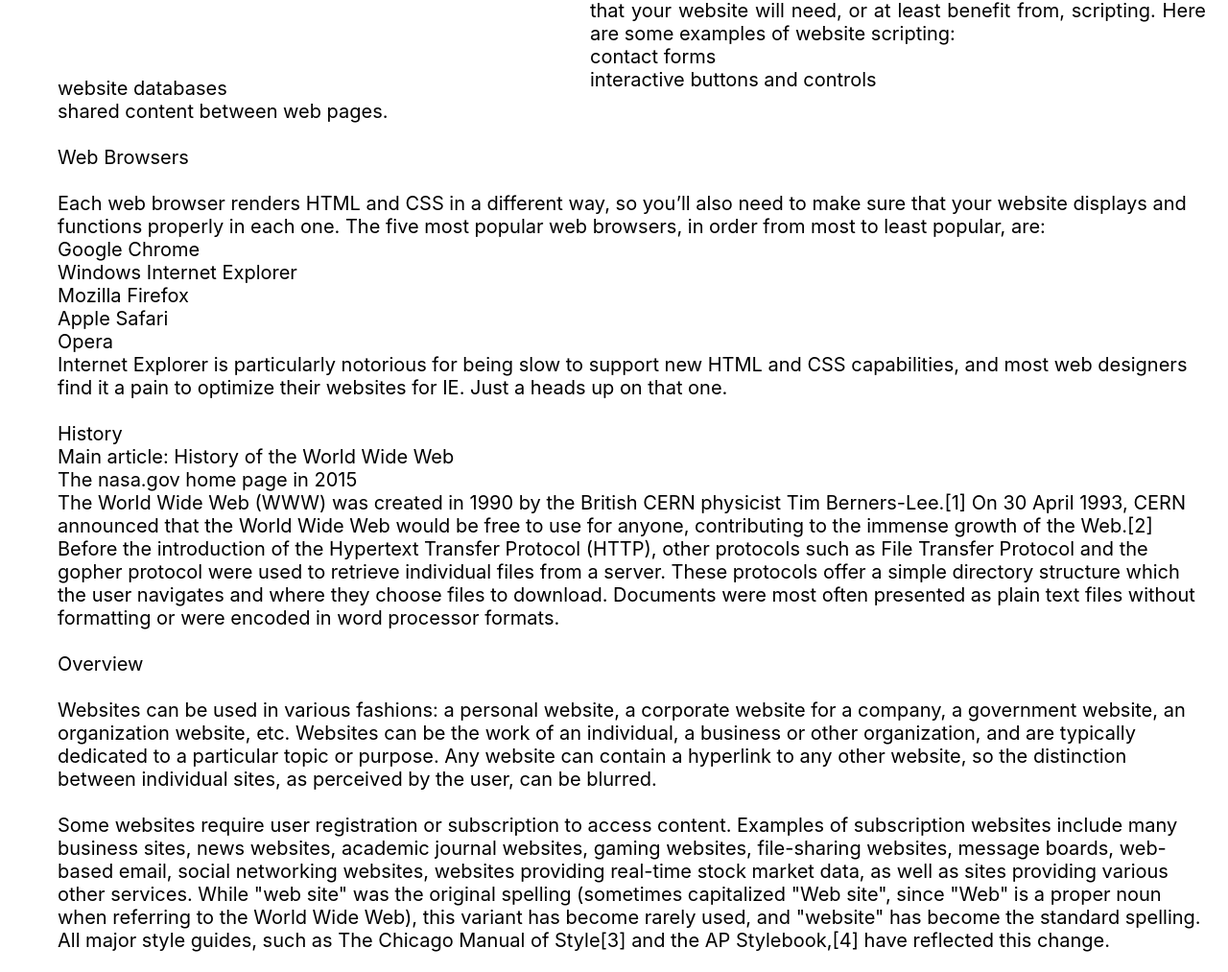
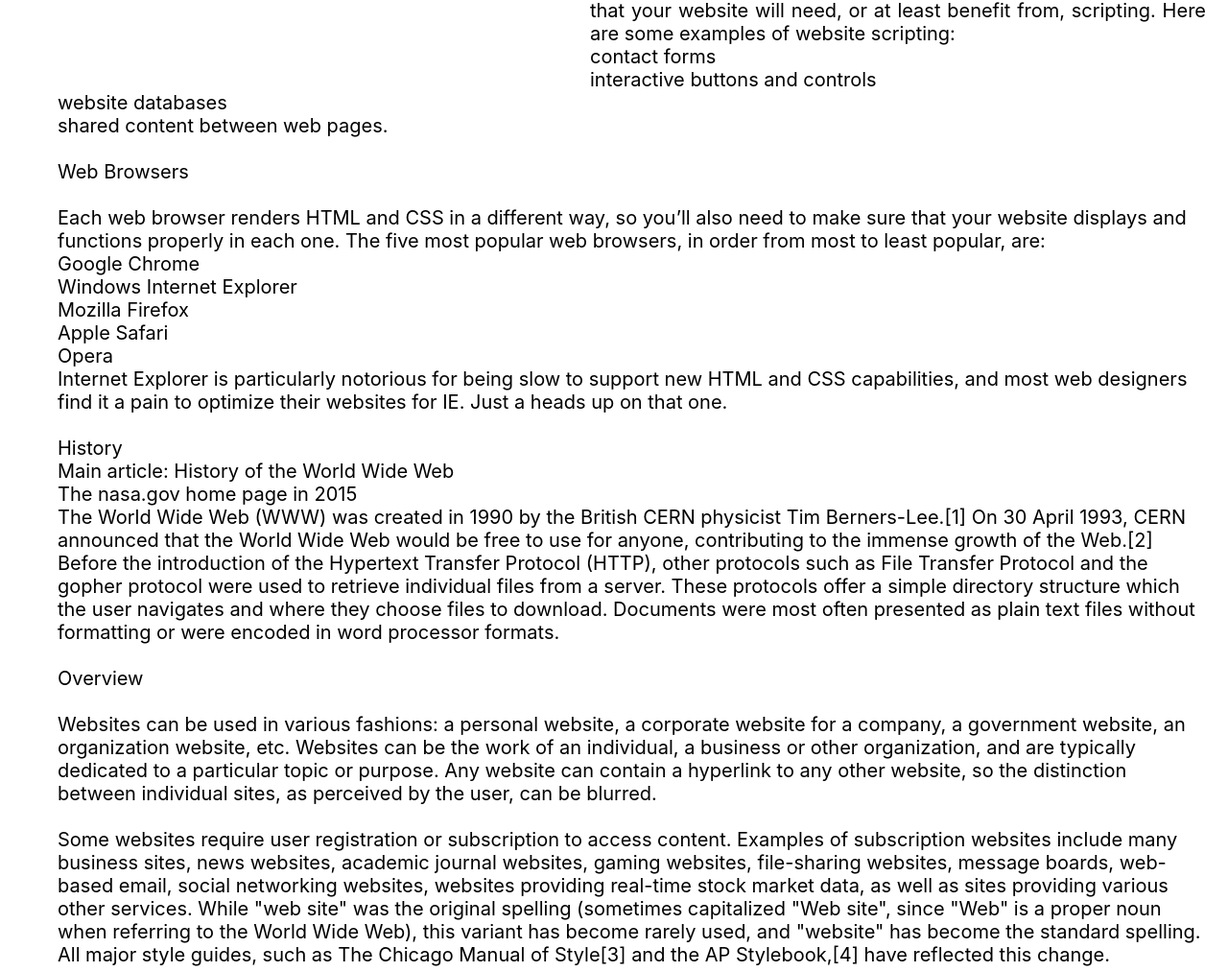
Before and after one commit to arvind-007/first_repository, a PHP site: page /first_repository/services.php in a window 1280 px wide; the page is wider, and only the part inside the window is pictured. Shown: the part 408-1421 px from the top of that part at 96% size. Run offline with PHP 8.4, Linux system fonts and the light colour scheme; some libraries are stand-ins or nearby versions.

Commit message:
added services

```diff
--- a/public/content/services.php
+++ b/public/content/services.php
@@ -21,7 +21,7 @@
 
 
                 </p>
-                      <p style=" margin-left: 60px; margin-top: -15px;  margin-right: 23px;">
+                      <p style=" margin-left: 60px; margin-top: 0px;  margin-right: 23px;">
                            website databases  <br>
                            shared content between web pages.
                             <br><br> Web Browsers <br><br>
```
